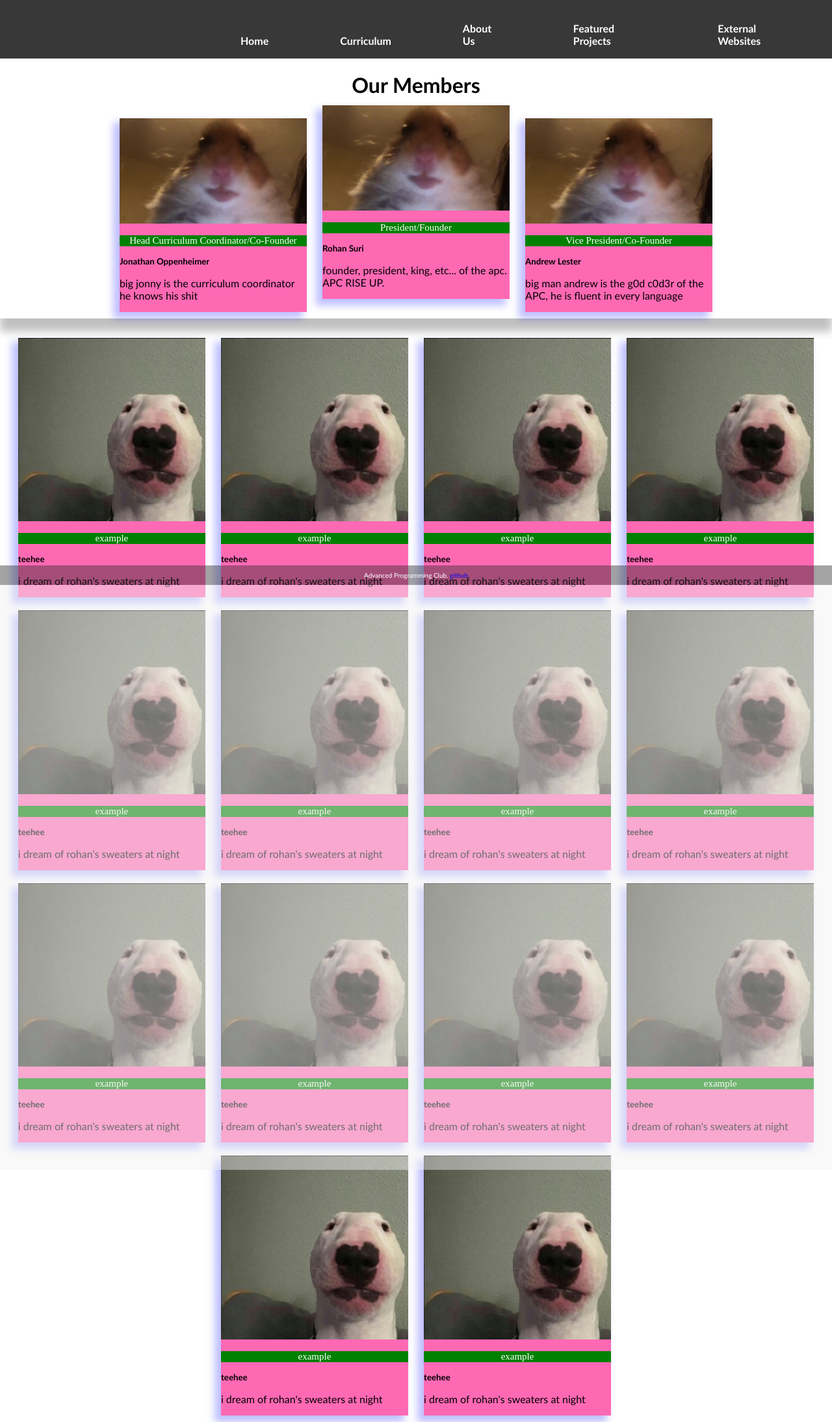
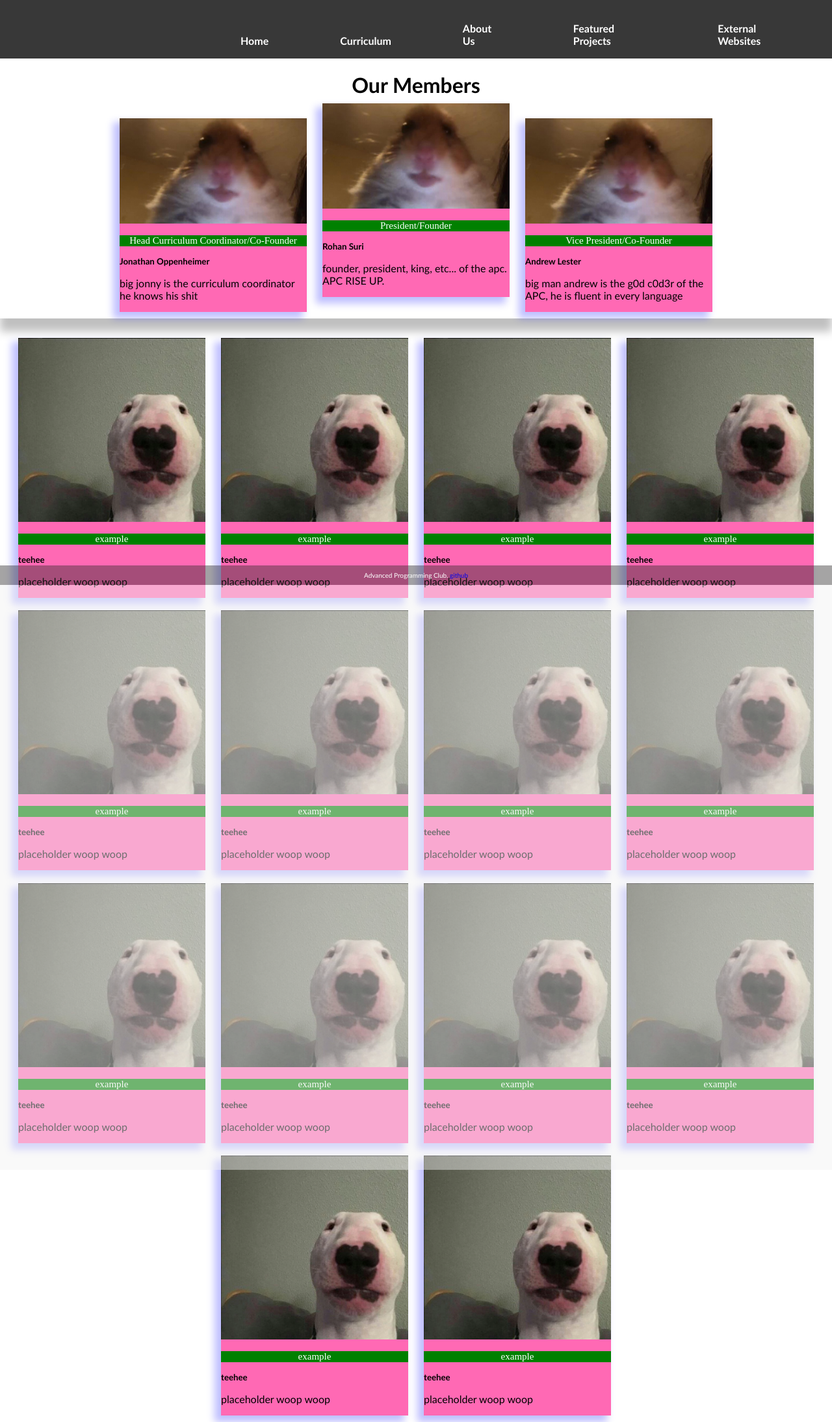
Before and after one commit to apc-gmhs/apc-website, a Jekyll site: the page built from _pages/about_us.html, in a window 1280 px wide. Shown: the whole page at 65% size. Built offline with Jekyll 4.4.1, drawn with Linux system fonts in a browser that asks for light colours.

Commit message:
no more slandering rohan's name

```diff
--- a/_pages/about_us.html
+++ b/_pages/about_us.html
@@ -33,85 +33,85 @@ stylesheets:
       <img src="/assets/images/hmm.png">
       <p class="label">example</p>
       <h5>teehee</h5>
-      <p>i dream of rohan's sweaters at night</p>
+      <p>placeholder woop woop</p>
   </div>
   <div>
     <img src="/assets/images/hmm.png">
     <p class="label">example</p>
     <h5>teehee</h5>
-    <p>i dream of rohan's sweaters at night</p>
+    <p>placeholder woop woop</p>
 </div>
 <div>
   <img src="/assets/images/hmm.png">
   <p class="label">example</p>
   <h5>teehee</h5>
-  <p>i dream of rohan's sweaters at night</p>
+  <p>placeholder woop woop</p>
 </div>
 <div>
   <img src="/assets/images/hmm.png">
   <p class="label">example</p>
   <h5>teehee</h5>
-  <p>i dream of rohan's sweaters at night</p>
+  <p>placeholder woop woop</p>
 </div>
 <div>
   <img src="/assets/images/hmm.png">
   <p class="label">example</p>
   <h5>teehee</h5>
-  <p>i dream of rohan's sweaters at night</p>
+  <p>placeholder woop woop</p>
 </div>
 <div>
   <img src="/assets/images/hmm.png">
   <p class="label">example</p>
   <h5>teehee</h5>
-  <p>i dream of rohan's sweaters at night</p>
+  <p>placeholder woop woop</p>
 </div>
 <div>
   <img src="/assets/images/hmm.png">
   <p class="label">example</p>
   <h5>teehee</h5>
-  <p>i dream of rohan's sweaters at night</p>
+  <p>placeholder woop woop</p>
 </div>
 <div>
   <img src="/assets/images/hmm.png">
   <p class="label">example</p>
   <h5>teehee</h5>
-  <p>i dream of rohan's sweaters at night</p>
+  <p>placeholder woop woop</p>
 </div>
 <div>
   <img src="/assets/images/hmm.png">
   <p class="label">example</p>
   <h5>teehee</h5>
-  <p>i dream of rohan's sweaters at night</p>
+  <p>placeholder woop woop</p>
 </div>
 <div>
   <img src="/assets/images/hmm.png">
   <p class="label">example</p>
   <h5>teehee</h5>
-  <p>i dream of rohan's sweaters at night</p>
+  <p>placeholder woop woop</p>
 </div>
 <div>
   <img src="/assets/images/hmm.png">
   <p class="label">example</p>
   <h5>teehee</h5>
-  <p>i dream of rohan's sweaters at night</p>
+  <p>placeholder woop woop</p>
 </div>
 <div>
   <img src="/assets/images/hmm.png">
   <p class="label">example</p>
   <h5>teehee</h5>
-  <p>i dream of rohan's sweaters at night</p>
+  <p>placeholder woop woop</p>
 </div>
 <div>
   <img src="/assets/images/hmm.png">
   <p class="label">example</p>
   <h5>teehee</h5>
-  <p>i dream of rohan's sweaters at night</p>
+  <p>placeholder woop woop</p>
 </div>
 <div>
   <img src="/assets/images/hmm.png">
   <p class="label">example</p>
   <h5>teehee</h5>
-  <p>i dream of rohan's sweaters at night</p>
+  <p>placeholder woop woop</p>
 </div>
   </div>
 </main>
--- a/css/about_us.css
+++ b/css/about_us.css
@@ -61,11 +61,16 @@ h4 {
 	background-color: hotpink;
 	box-shadow: -8px 8px 11px 2px rgba(0, 0, 255, 0.25);
 	transition: transform 0.25s ease, box-shadow 0.25s ease;
+	will-change: transform;
 }
 
 .card-grid > div:hover, .card-elevated {
-	transform: translateY(-20px);
+	transform: translateY(-15px);
 	box-shadow: -8px 8px 16px 4px rgba(0, 0, 255, 0.35);
+}
+
+.card-elevated {
+	transform: translateY(-23px);
 }
 
 @media (max-width: 390px) {
```
